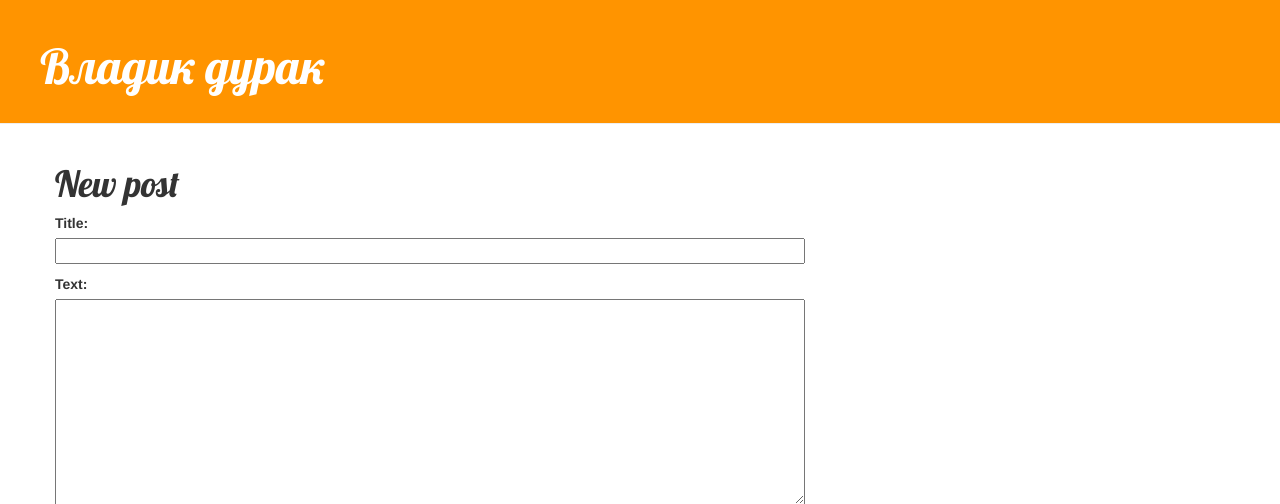
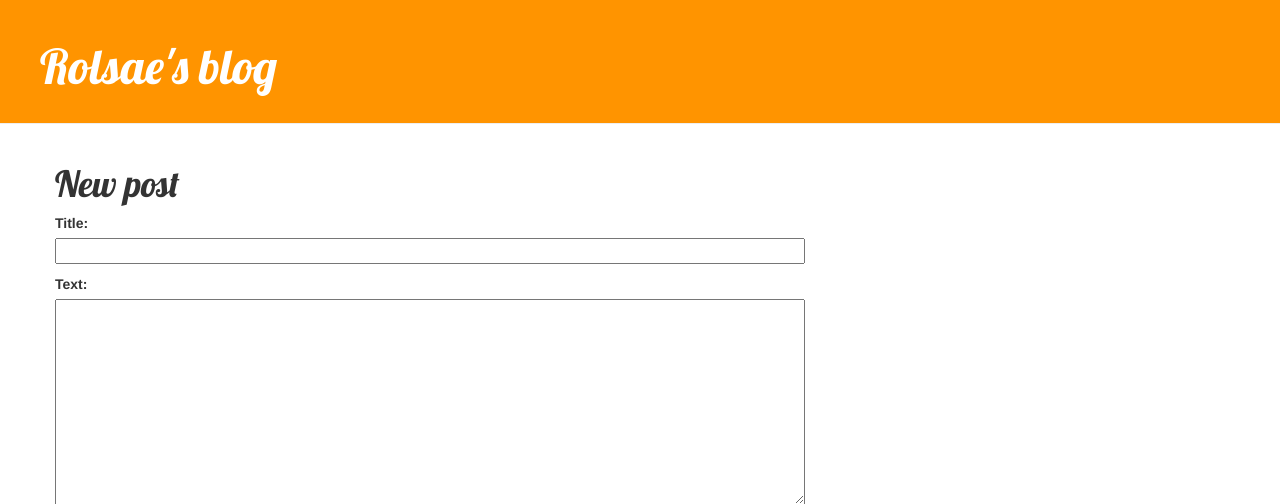
Before and after one commit to Rolsae/rolsae-django, a Django app: page /post/new/ in a window 1280 px wide. Shown: the top 504 px of the page. Run offline with Django 3.2, Linux system fonts and the light colour scheme; some libraries are stand-ins or nearby versions.

Commit message:
changed title

```diff
--- a/rolsae/templates/rolsae/base.html
+++ b/rolsae/templates/rolsae/base.html
@@ -9,7 +9,7 @@
     </head>
 <body>
     <div class="page-header">
-        <h1><a href="/">Владик дурак</a></h1>
+        <h1><a href="/">Rolsae's blog</a></h1>
     {% if user.is_authenticated %}
 	<a href="{% url 'post_new' %}" class="top-menu"><span class="glyphicon glyphicon-plus"></span></a>
     {% endif %}
```
